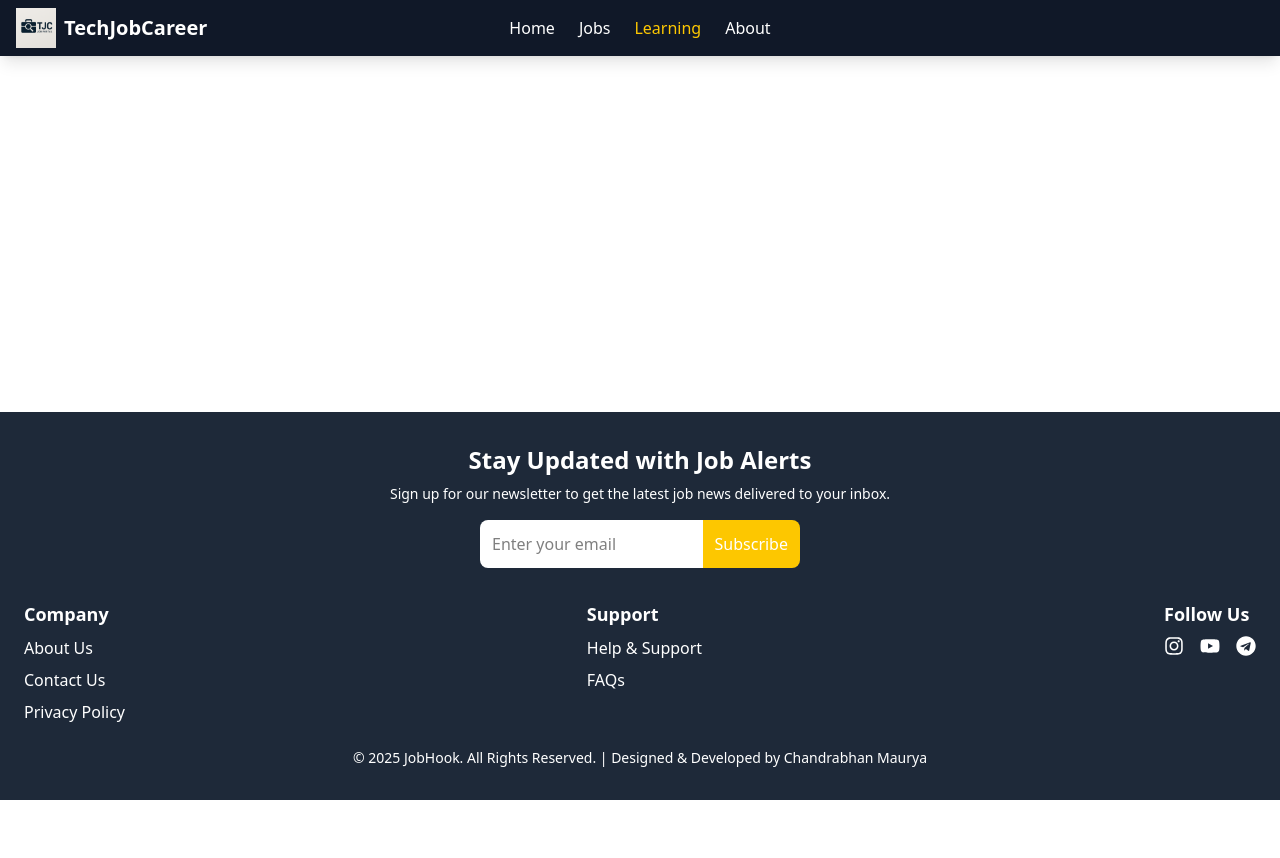
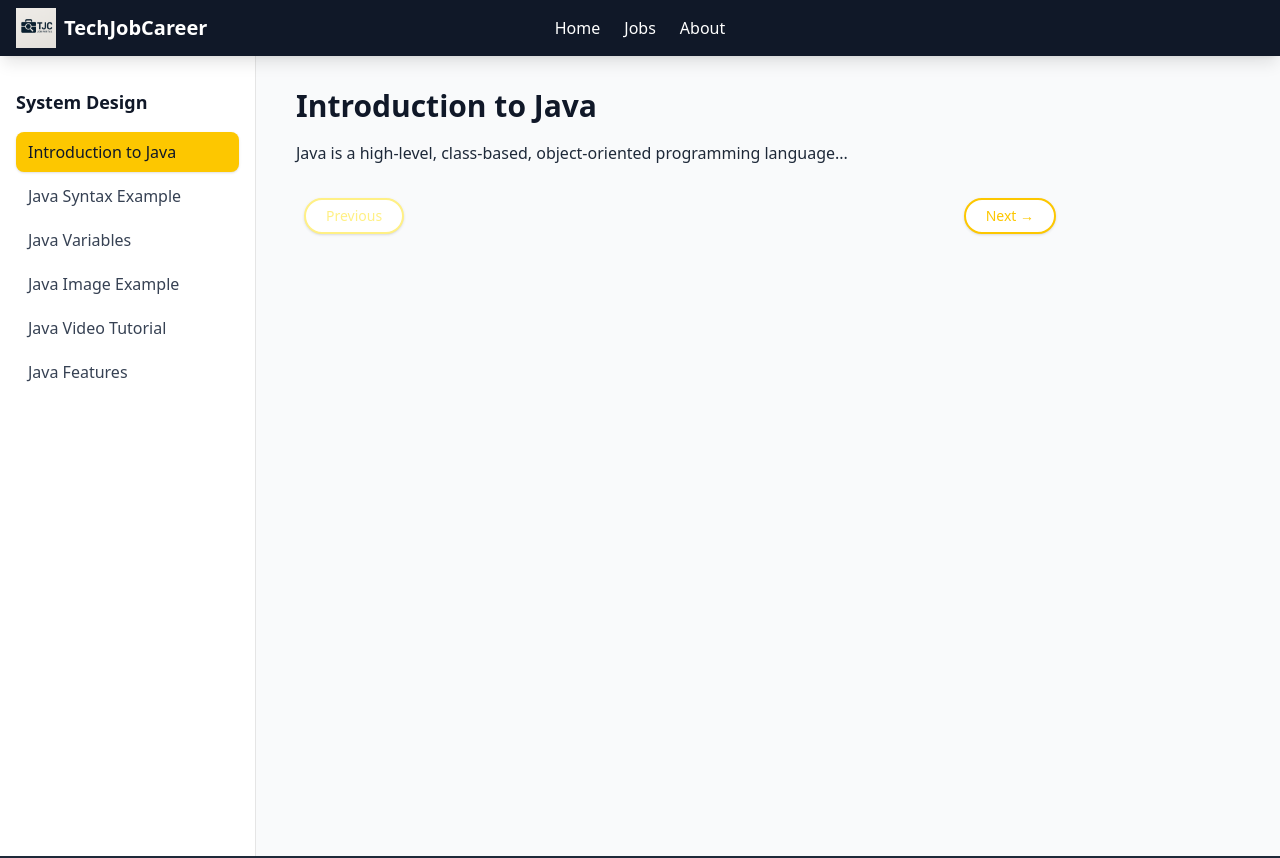
Before and after one commit to tiwari21akash/JobPortal-Frontend, a React (Vite) app: page /learning/1 in a window 1280 px wide. Shown: the top 858 px of the page. Before the commit the page ends 800 px from the top, so only its background shows below. Built offline with nearby package versions, Linux system fonts and the light colour scheme; no server answers.

Commit message:
added about page

```diff
--- /dev/null
+++ b/data/java.json
@@ -0,0 +1,43 @@
+[
+  {
+    "id": 1,
+    "title": "Introduction to Java",
+    "type": "text",
+    "content": "Java is a high-level, class-based, object-oriented programming language..."
+  },
+  {
+    "id": 2,
+    "title": "Java Syntax Example",
+    "type": "code",
+    "content": "public class HelloWorld {\n  public static void main(String[] args) {\n    System.out.println(\"Hello, World!\");\n  }\n}"
+  },
+  {
+    "id": 3,
+    "title": "Java Variables",
+    "type": "text",
+    "content": "Variables are containers for storing data values in Java."
+  },
+  {
+    "id": 4,
+    "title": "Java Image Example",
+    "type": "image",
+    "content": "/assets/JavaLogo.png"
+  },
+  {
+    "id": 5,
+    "title": "Java Video Tutorial",
+    "type": "video",
+    "content": "https://www.youtube.com/embed/GoXwIVyNvX0"
+  },
+  {
+    "id": 6,
+    "title": "Java Features",
+    "type": "list",
+    "content": [
+      "Object-Oriented",
+      "Platform Independent",
+      "Simple and Secure",
+      "Robust and Portable"
+    ]
+  }
+]
--- a/src/App.tsx
+++ b/src/App.tsx
@@ -12,7 +12,6 @@ function App() {
     const fetchJobs = async () => {
       try {
         const response = await axios.get(`https://raw.githubusercontent.com/tiwari21akash/JobPortal-Frontend/refs/heads/main/data/jobs.json`);
-        // https://raw.githubusercontent.com/tiwari21akash/JobPortal-Frontend/refs/heads/main/data/jobs.json
         console.log("jobs", response.data);
         if (response.data) {
           setJobs(response.data);
--- a/src/components/LearningTopicCard.tsx
+++ b/src/components/LearningTopicCard.tsx
@@ -4,11 +4,17 @@ interface LearningTopicCardProps {
   title: string;
   description: string;
   image: string;
+  onClick?: () => void;
 }
 
-const LearningTopicCard: React.FC<LearningTopicCardProps> = ({ title, description, image }) => {
+const LearningTopicCard: React.FC<LearningTopicCardProps> = ({ title, description, image, onClick }) => {
   return (
-    <div className="bg-white rounded-xl shadow-md p-6 flex flex-col items-center hover:scale-105 transition-transform duration-200">
+    <div
+      className="bg-white rounded-xl shadow-md p-6 flex flex-col items-center hover:scale-105 transition-transform duration-200 cursor-pointer"
+      onClick={onClick}
+      role="button"
+      tabIndex={0}
+    >
       <img src={image} alt={title} className="w-16 h-16 mb-4 object-contain" />
       <h2 className="text-xl font-semibold mb-2 text-center">{title}</h2>
       <p className="text-gray-600 text-center">{description}</p>
--- a/src/components/NavBar.tsx
+++ b/src/components/NavBar.tsx
@@ -64,11 +64,12 @@ export default function Navbar() {
             Jobs
           </Link>
         </li>
-        <li>
+        {/* <li>
           <Link to="/learning" className={getLinkClasses('/learning')}>
             Learning
           </Link>
-        </li>
+        </li> */}
+
         <li>
           <Link to="/about" className={getLinkClasses('/about')}>
             About
--- /dev/null
+++ b/src/pages/About.tsx
@@ -0,0 +1,30 @@
+
+import React from 'react';
+
+const About: React.FC = () => (
+    <div className="min-h-screen flex flex-col items-center justify-center bg-gray-50 px-4">
+        <div className="max-w-4xl w-full bg-white rounded-2xl shadow-lg flex flex-col md:flex-row items-center p-8 gap-8">
+            <div className="flex-1 flex flex-col justify-center items-start">
+                <h1 className="text-5xl font-extrabold text-gray-900 mb-4">ABOUT US</h1>
+                <ul className="list-disc pl-5 text-lg text-gray-700 mb-6 space-y-2">
+                    <li>Find top tech jobs from leading companies</li>
+                    <li>Access curated learning resources</li>
+                    <li>Grow your skills and career</li>
+                    <li>Connect with industry experts</li>
+                    <li>Get guidance for every step of your journey</li>
+                </ul>
+                <div className="px-6 py-2 rounded-full bg-yellow-400 text-gray-900 font-semibold shadow text-center select-none cursor-default">
+                    Empowering Your Tech Career
+                </div>
+                </div>
+            <div className="flex-1 flex justify-center items-center">
+                {/* Replace src with your own SVG or PNG illustration */}
+                <div className="rounded-2xl border-4 border-yellow-400 p-2 bg-white">
+                    <img src="/src/assets/about-team.png" alt="Team" className="w-full max-w-xs md:max-w-sm rounded-xl" />
+                </div>
+            </div>
+        </div>
+    </div>
+);
+
+export default About;
--- a/src/pages/Learning.tsx
+++ b/src/pages/Learning.tsx
@@ -1,5 +1,6 @@
 import React, { useEffect, useState } from "react";
 import LearningTopicCard from "../components/LearningTopicCard";
+import { useNavigate } from "react-router-dom";
 
 interface Topic {
   id: string;
@@ -17,8 +18,10 @@ const Learning: React.FC = () => {
       .then((data) => setTopics(data));
   }, []);
 
+  const navigate = useNavigate();
+
   return (
-  <div className="bg-gray-100 py-16 px-4 min-h-screen">
+    <div className="bg-gray-100 py-16 px-4 min-h-screen">
       <h1 className="text-3xl font-bold mb-6 text-center">Learning Topics</h1>
       <div className="grid gap-6 md:grid-cols-2 lg:grid-cols-3">
         {topics.map((topic) => (
@@ -27,6 +30,7 @@ const Learning: React.FC = () => {
             title={topic.title}
             description={topic.description}
             image={topic.image}
+            onClick={() => navigate(`/learning/${topic.id}`)}
           />
         ))}
       </div>
--- /dev/null
+++ b/src/pages/LearningContent.tsx
@@ -0,0 +1,102 @@
+
+import React, { useEffect, useState } from "react";
+import { useParams, useNavigate } from "react-router-dom";
+
+interface Topic {
+	id: number;
+	title: string;
+	content: string;
+}
+
+const LearningContent: React.FC = () => {
+	const { id } = useParams();
+	const navigate = useNavigate();
+	const [topics, setTopics] = useState<Topic[]>([]);
+	const [currentIndex, setCurrentIndex] = useState(0);
+
+	useEffect(() => {
+		fetch("/data/java.json")
+			.then((res) => res.json())
+			.then((data) => {
+				setTopics(data);
+				const idx = data.findIndex((t: Topic) => String(t.id) === id);
+				setCurrentIndex(idx >= 0 ? idx : 0);
+			});
+	}, [id]);
+
+	if (!topics.length) {
+		return <div className="min-h-screen flex items-center justify-center text-gray-500">Loading...</div>;
+	}
+
+	const handlePrev = () => {
+		if (currentIndex > 0) {
+			navigate(`/learning/${topics[currentIndex - 1].id}`);
+		}
+	};
+
+	const handleNext = () => {
+		if (currentIndex < topics.length - 1) {
+			navigate(`/learning/${topics[currentIndex + 1].id}`);
+		}
+	};
+
+	return (
+		<div className="flex min-h-screen bg-gray-50">
+			{/* Sidebar */}
+			<aside className="w-64 bg-white border-r flex flex-col py-8 px-4">
+				<h2 className="text-lg font-bold mb-4 text-gray-900">System Design</h2>
+				<ul>
+					{topics.map((topic, idx) => (
+						<li
+							key={topic.id}
+							className={`mb-1 rounded-md cursor-pointer px-3 py-2 text-base font-medium transition-all ${
+								idx === currentIndex
+									? "bg-yellow-400 text-gray-900 shadow"
+									: "text-gray-700 hover:bg-yellow-100"
+							}`}
+							onClick={() => navigate(`/learning/${topic.id}`)}
+						>
+							{topic.title}
+						</li>
+					))}
+				</ul>
+			</aside>
+			{/* Content Area */}
+			<main className="flex-1 px-10 py-8 relative">
+				<h1 className="text-3xl font-bold mb-4 text-gray-900">{topics[currentIndex].title}</h1>
+				<div className="text-base leading-relaxed whitespace-pre-line mb-8 text-gray-800 max-w-3xl">
+					{topics[currentIndex].content}
+				</div>
+				{/* Navigation Buttons: Responsive below content */}
+				<div className="w-full flex justify-between items-center gap-4 mt-4 px-2 max-w-3xl">
+					<button
+						onClick={handlePrev}
+						disabled={currentIndex === 0}
+						className={
+							'px-5 py-1.5 rounded-full border-2 font-medium text-sm transition-all shadow ' +
+							(currentIndex === 0
+								? 'border-yellow-200 text-yellow-200 bg-white cursor-not-allowed'
+								: 'border-yellow-400 text-yellow-400 bg-white hover:bg-yellow-400 hover:text-gray-900')
+						}
+					>
+						Previous
+					</button>
+					<button
+						onClick={handleNext}
+						disabled={currentIndex === topics.length - 1}
+						className={
+							'px-5 py-1.5 rounded-full border-2 font-medium text-sm transition-all shadow ' +
+							(currentIndex === topics.length - 1
+								? 'border-yellow-200 text-yellow-200 bg-white cursor-not-allowed'
+								: 'border-yellow-400 text-yellow-400 bg-white hover:bg-yellow-400 hover:text-gray-900')
+						}
+					>
+						Next &rarr;
+					</button>
+				</div>
+			</main>
+		</div>
+	);
+}
+
+export default LearningContent;
--- a/src/routes/AppRoutes.tsx
+++ b/src/routes/AppRoutes.tsx
@@ -1,5 +1,6 @@
 import { Routes, Route } from "react-router-dom";
 import FindJobs from "../pages/FindJobs";
+import About from "../pages/About";
 import Learning from "../pages/Learning";
 import Home from "../pages/Home";
 import ViewJob from "../pages/ViewJob";
@@ -7,18 +8,21 @@ import AdminPostJob from '../pages/AdminPostJob';
 import AdminJobList from "../pages/AdminJobList";
 import LoginCard from "../components/LoginCard";
 import RegisterCard from "../components/RegisterCard";
+import LearningContent from "../pages/LearningContent";
 
 const AppRoutes = () => {
   return (
     <Routes>
       <Route path="/" element={<Home />} />
       <Route path="/find-jobs" element={<FindJobs />} />
-          <Route path="/learning" element={<Learning />} />
+      <Route path="/learning" element={<Learning />} />
+      <Route path="/learning/:id" element={<LearningContent />} />
       <Route path="/login" element={<LoginCard />} />
       <Route path="/register" element={<RegisterCard />} />
       <Route path="/jobs/:jobId" element={<ViewJob />} />
-       <Route path="/admin/post-job" element={<AdminPostJob />} />
-       <Route path="/admin/jobs" element={<AdminJobList />} />
+      <Route path="/admin/post-job" element={<AdminPostJob />} />
+      <Route path="/admin/jobs" element={<AdminJobList />} />
+      <Route path="/about" element={<About />} />
     </Routes>
   );
 };
```
Also changed, not shown: src/assets/about-team.png (added), src/store/useContentStore.ts (added).
